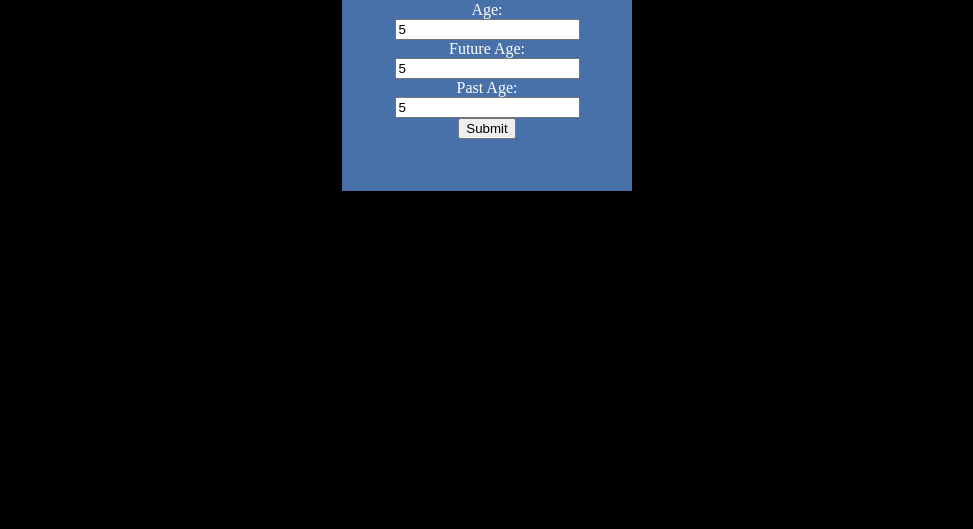
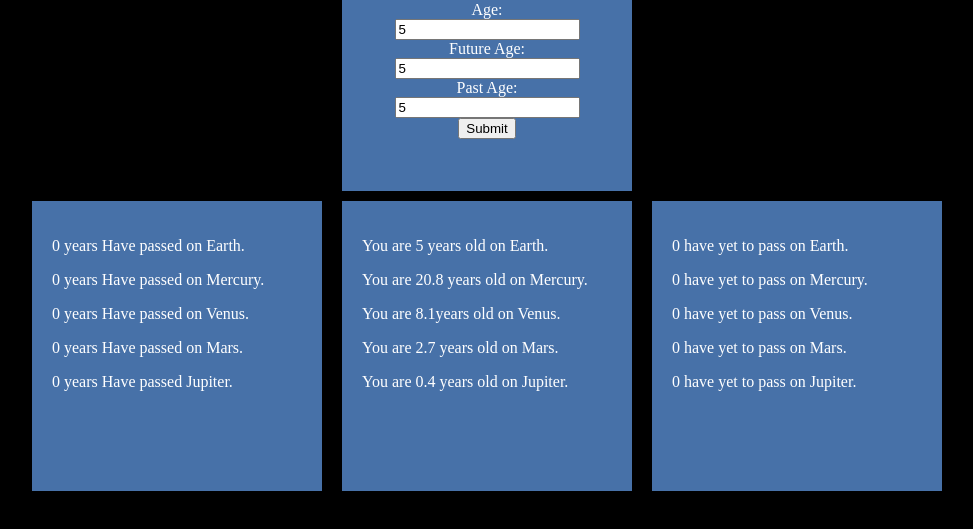
Before and after one commit to ambibma/galactic-age-calculator, a website built with webpack: page src/index.html in a window 1280 px wide. Both pictures are taken after typing "5", "5", "5" into the empty fields and a click on the button "Submit". Shown: the part 179-708 px from the top of the page, without its empty margins (153-1126 px from the left). Built offline with nearby package versions, Linux system fonts and the light colour scheme.

Commit message:
Add HandleFormSubmission that will print ages from past,present future birthdays

```diff
--- a/src/index.html
+++ b/src/index.html
@@ -22,18 +22,18 @@
       </div>
       <div class="rowContainer">
         <div id="pastResults"class="box hidden">
-          <p><span id="earthPast"></span> years Have passed.<p>
-          <p><span id="mercuryPast"></span> years Have passed.<p>
-          <p><span id="venusPast"></span> years Have passed.<p>
-          <p><span id="marsPast"></span> years Have passed.<p>
-          <p><span id="jupiterPast"></span> years Have passed.<p>
+          <p><span id="earthPast"></span> years Have passed on Earth.<p>
+          <p><span id="mercuryPast"></span> years Have passed on Mercury.<p>
+          <p><span id="venusPast"></span> years Have passed on Venus.<p>
+          <p><span id="marsPast"></span> years Have passed on Mars.<p>
+          <p><span id="jupiterPast"></span> years Have passed Jupiter.<p>
         </div>
         <div id="presentResults"class="box hidden">
-            <p>You are <span id="earthPresent"> years old on Earth.</span><p>
-            <p>You are <span id="mercuryPresent"> years old on Mercury.</span><p>
-            <p>You are <span id="venusPresent"> years old on Venus.</span><p>
-            <p>You are <span id="marsPresent"> years old on Mars.</span><p>
-            <p>You are <span id="jupiterPresent"> years old on Jupiter.</span><p>
+            <p>You are <span id="earthPresent"></span> years old on Earth.<p>
+            <p>You are <span id="mercuryPresent"></span> years old on Mercury.<p>
+            <p>You are <span id="venusPresent"></span>years old on Venus.<p>
+            <p>You are <span id="marsPresent"></span> years old on Mars.<p>
+            <p>You are <span id="jupiterPresent"></span> years old on Jupiter.<p>
         </div>
         <div id="futureResults"class="box hidden">
             <p><span id="earthFuture"></span> have yet to pass on Earth.<p>
--- a/src/index.js
+++ b/src/index.js
@@ -8,8 +8,12 @@ function handleFormSubmit(event){
   let age = document.getElementById('age').value;
   let futureAge = document.getElementById('futureAge').value;
   let pastAge = document.getElementById('pastAge').value;
-  let results = document.querySelector('div.box');
-  results.classList.remove('hidden');
+  let resultsPast = document.getElementById('pastResults');
+  let resultsPresent = document.getElementById('presentResults');
+  let resultsFuture = document.getElementById('futureResults');
+  resultsPast.classList.remove('hidden');
+  resultsPresent.classList.remove('hidden');
+  resultsFuture.classList.remove('hidden');
   const earthPast = document.getElementById('earthPast');
   const mercuryPast = document.getElementById('mercuryPast');
   const venusPast = document.getElementById('venusPast');
@@ -25,14 +29,24 @@ function handleFormSubmit(event){
   const venusFuture = document.getElementById('venusFuture');
   const marsFuture = document.getElementById('marsFuture');
   const jupiterFuture = document.getElementById('jupiterFuture');
-  earthPast.innerText = galacticAge.pastEarthBirthday()
-
-
   galacticAge.earthYears = age;
   galacticAge.pastEarthAge = pastAge;
   galacticAge.futureEarthAge = futureAge;
-
-
-
+  earthPast.innerText = galacticAge.pastEarthBirthday(pastAge);
+  mercuryPast.innerText = galacticAge.pastMercuryBirthday();
+  venusPast.innerText = galacticAge.pastVenusBirthday();
+  marsPast.innerText = galacticAge.pastMarsBirthday();
+  jupiterPast.innerText = galacticAge.pastJupiterBirthday();
+  earthPresent.innerText = galacticAge.displayEarthAge();
+  mercuryPresent.innerText = galacticAge.toMercuryAge();
+  venusPresent.innerText = galacticAge.toVenusAge();
+  marsPresent.innerText = galacticAge.toMarsYears();
+  jupiterPresent.innerText = galacticAge.toJupiterYears();
+  earthFuture.innerText = galacticAge.nextEarthBirthday();
+  mercuryFuture.innerText = galacticAge.nextMercuryBirthday();
+  venusFuture.innerText = galacticAge.nextVenusBirthday();
+  marsFuture.innerText = galacticAge.nextMarsBirthday();
+  jupiterFuture.innerText = galacticAge.nextJupiterBirthday();
+  // document.getElementById("ageForm").reset();
 }
 document.getElementById("ageForm").addEventListener("submit", handleFormSubmit);
```
